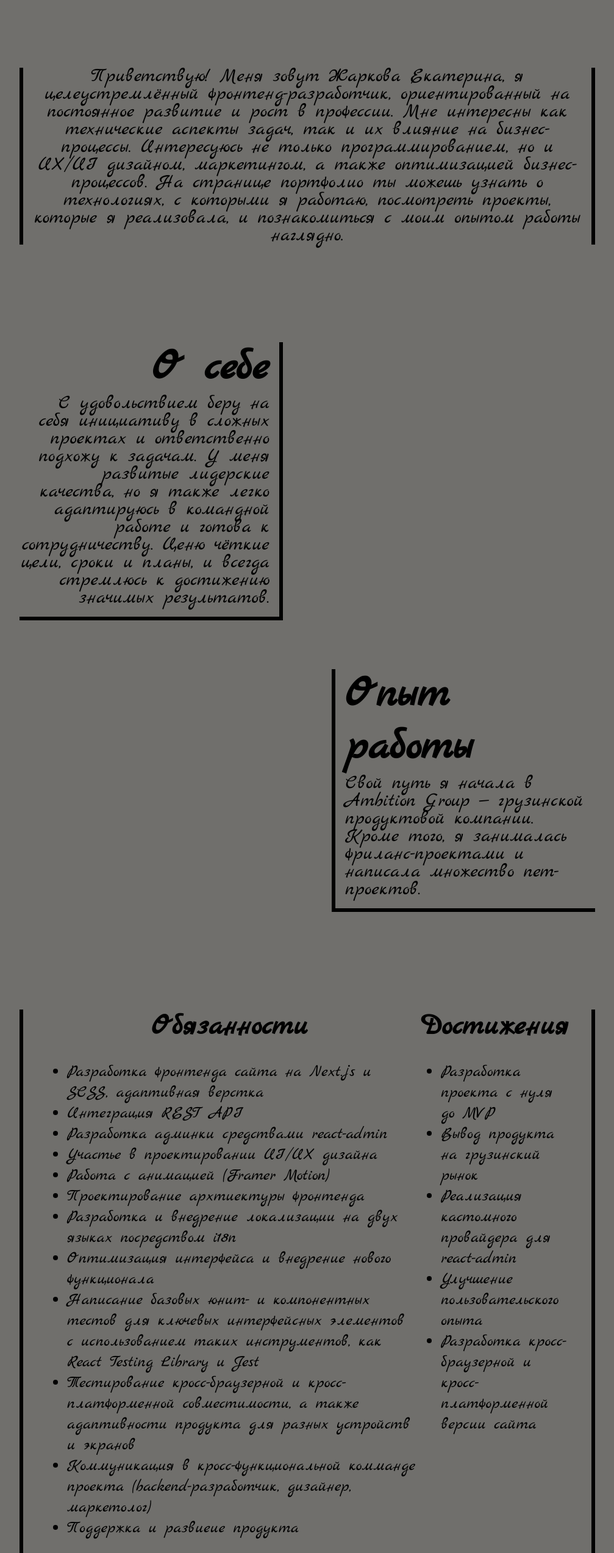
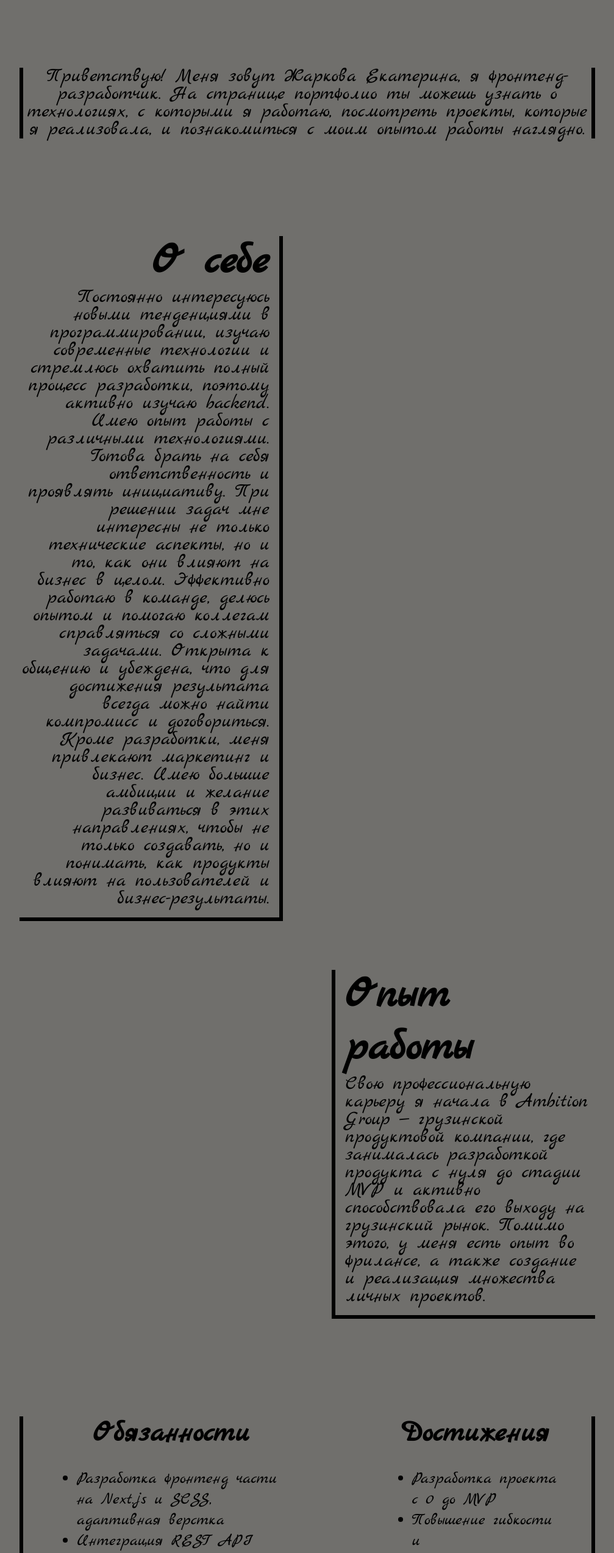
Before and after one commit to Rina2316/my-portfolio, a Next.js app: page / in a window 1280 px wide. Shown: the part 835-3381 px from the top of the page at 61% size, without its empty margins (136-1143 px from the left). Built offline with nearby package versions, Linux system fonts and the light colour scheme.

Commit message:
text changes

```diff
--- a/src/app/home.module.scss
+++ b/src/app/home.module.scss
@@ -1,4 +1,5 @@
 @import "../styles/abstracts/fonts.scss";
+@import "../styles/abstracts/variables.scss";
 
 
 .mainPageWrapper{
@@ -20,12 +21,25 @@ margin: 1rem 2rem;
 
 
 .greetingANDTechno{
+	display: flex;
+	justify-content: center;
+	align-items: center;
 		max-width: 80rem;
 		margin: 5rem auto;
 		border-left: 0.4rem solid black;
 		border-right: 0.4rem solid black;
-		padding:0 1rem;
 		text-align: center;
+		span{
+			color: $red-color;
+		}
+		ul{
+			margin: 0 auto;
+			list-style-type: none;
+			padding: 0 1rem;
+		}
+		li{
+			margin-bottom: 0.5rem;
+		}
 
 		@media (max-width: 480px) {
 
@@ -91,13 +105,17 @@ margin: 1rem 2rem;
 		justify-content: space-between;
 		border-left: 0.4rem solid black;
 		border-right: 0.4rem solid black;
-		padding:0 2rem;
+		padding:0 3rem;
 		margin: 10rem 0;
 
 		.firstList{
 			display: flex;
 			align-items: center;
 			flex-direction: column;
+			margin-right: 10rem;
+			@media (max-width: 480px) {
+				margin-right: 0;
+			}
 		}
 		.secondList{
 			display: flex;
--- a/src/app/page.tsx
+++ b/src/app/page.tsx
@@ -22,9 +22,8 @@ const Home: React.FC = () => {
   //   console.log(pathName)
   // }, [pathName]);
 
-  // Логика обрезания текста для проектов
   const modifiedProjects = projects.map((project) => {
-    const maxLength = 100; // Максимальная длина текста, после которой обрезается
+    const maxLength = 100;
     const isLongText = project.description.length > maxLength;
 
     return {
@@ -32,7 +31,7 @@ const Home: React.FC = () => {
       shortDescription: isLongText
         ? project.description.slice(0, maxLength) + "..."
         : project.description,
-      isLongText, // добавляем флаг, чтобы использовать в компоненте Works
+      isLongText,
     };
   });
 
@@ -42,7 +41,7 @@ const Home: React.FC = () => {
       <ScrollToTopButton />
       <Paragraph size="l" className={styles.greetingANDTechno}>
       Приветствую!
-Меня зовут Жаркова Екатерина, я целеустремлённый фронтенд-разработчик, ориентированный на постоянное развитие и рост в профессии. Мне интересны как технические аспекты задач, так и их влияние на бизнес-процессы. Интересуюсь не только программированием, но и UX/UI дизайном, маркетингом, а также оптимизацией бизнес-процессов.
+Меня зовут Жаркова Екатерина, я фронтенд-разработчик.
 
 На странице портфолио ты можешь узнать о технологиях, с которыми я работаю, посмотреть проекты, которые я реализовала, и познакомиться с моим опытом работы наглядно.
       </Paragraph>
@@ -51,46 +50,54 @@ const Home: React.FC = () => {
         <div className={styles.aboutMe}>
           <Htag tag="h2">О себе</Htag>
           <Paragraph size="l">
-          С удовольствием беру на себя инициативу в сложных проектах и ответственно подхожу к задачам. У меня развитые лидерские качества, но я также легко адаптируюсь в командной работе и готова к сотрудничеству.
-          Ценю чёткие цели, сроки и планы, и всегда стремлюсь к достижению значимых результатов.
+          Постоянно интересуюсь новыми тенденциями в программировании, изучаю современные технологии и стремлюсь охватить полный процесс разработки, поэтому активно изучаю backend. Имею опыт работы с различными технологиями. Готова брать на себя ответственность и проявлять инициативу.
+При решении задач мне интересны не только технические аспекты, но и то, как они влияют на бизнес в целом.
+Эффективно работаю в команде, делюсь опытом и помогаю коллегам справляться со сложными задачами.
+Открыта к общению и убеждена, что для достижения результата всегда можно найти компромисс и договориться. Кроме разработки, меня привлекают маркетинг и бизнес. Имею большие амбиции и желание развиваться в этих направлениях, чтобы не только создавать, но и понимать, как продукты влияют на пользователей и бизнес-результаты.
+
           </Paragraph>
         </div>
         <div className={styles.workExperience}>
           <Htag tag="h2">Опыт работы</Htag>
           <Paragraph size="l">
-Свой путь я начала в Ambition Group — грузинской продуктовой компании. Кроме того, я занималась фриланс-проектами и написала множество пет-проектов.
-          </Paragraph>
+          Свою профессиональную карьеру я начала в Ambition Group — грузинской продуктовой компании, где занималась разработкой продукта с нуля до стадии MVP и активно способствовала его выходу на грузинский рынок. Помимо этого, у меня есть опыт во фрилансе, а также создание и реализация множества личных проектов.         </Paragraph>
         </div>
       </div>
 
       <div className={styles.secondBlock}>
         <div className={styles.firstList}>
           <Htag tag="h3">Обязанности</Htag>
-          <ul>
-            <li> Разработка фронтенда сайта на Next.js и SCSS, адаптивная верстка</li>
-            <li> Интеграция REST API</li>
-            <li> Разработка админки средствами react-admin</li>
-            <li> Участье в проектировании UI/UX дизайна </li>
-            <li> Работа с анимацией (Framer Motion) </li>
-            <li> Проектирование архтиектуры фронтенда</li>
-            <li> Разработка и внедрение локализации на двух языках посредством i18n</li>
-            <li> Оптимизация интерфейса и внедрение нового функционала</li>
-            <li> Написание базовых юнит- и компонентных тестов для ключевых интерфейсных элементов c использованием таких инструментов, как React Testing Library и Jest</li>
-            <li> Тестирование кросс-браузерной и кросс-платформенной совместимости, а также адаптивности продукта для разных устройств и экранов</li>
-            <li> Коммуникация в кросс-функциональной комманде проекта (backend-разработчик, дизайнер, маркетолог) </li>
-            <li> Поддержка и развиеие продукта  </li>
-          </ul>
+<ul>
+  <li>Разработка фронтенд части на Next.js и SCSS, адаптивная верстка</li>
+  <li>Интеграция REST API</li>
+  <li>Разработка кастомных компонентов с возможностью лёгкой адаптации, изменения стилей и переиспользования</li>
+  <li>Участие в проектировании UI/UX дизайна</li>
+  <li>Работа с анимацией (Framer Motion)</li>
+  <li>Разработка и внедрение локализации на двух языках посредством i18n</li>
+  <li>Проектирование архитектуры фронтенда</li>
+  <li>Разработка админки средствами react-admin</li>
+  <li>Оптимизация интерфейса и внедрение нового функционала</li>
+  <li>Написание базовых юнит- и компонентных тестов для ключевых интерфейсных элементов с использованием таких инструментов, как React Testing Library и Jest</li>
+  <li>Тестирование кросс-браузерной и кросс-платформенной совместимости, а также адаптивности продукта для разных устройств и экранов</li>
+  <li>Коммуникация в кросс-функциональной команде проекта (backend-разработчик, тестировщик, дизайнер, маркетолог, project manager)</li>
+  <li>Peer Review</li>
+  <li>Поддержка и развитие продукта</li>
+</ul>
         </div>
 
         <div className={styles.secondList}>
           <Htag tag="h3">Достижения</Htag>
           <ul>
-            <li>Разработка проекта с нуля до MVP</li>
-            <li>Вывод продукта на грузинский рынок</li>
-            <li>Реализация кастомного провайдера для react-admin</li>
-            <li>Улучшение пользовательского опыта </li>
-            <li>Разработка кросс-браузерной и кросс-платформенной версии сайта</li>
-          </ul>
+  <li>Разработка проекта с 0 до MVP</li>
+  <li>Повышение гибкости и масштабируемости проекта</li>
+  <li>Обеспечение стабильности и корректности работы платформы</li>
+  <li>Оптимизация процессов разработки, посредством внедрения структурированных подходов и принципов DRY и SOLID</li>
+  <li>Разработка кросс-браузерной и кросс-платформенной версии сайта</li>
+  <li>Улучшение пользовательского опыта</li>
+  <li>Локализация на английский и грузинский языки при помощи i18n</li>
+  <li>Реализация кастомного провайдера для react-admin</li>
+</ul>
+
         </div>
       </div>
 
@@ -107,7 +114,17 @@ const Home: React.FC = () => {
 
       <div id="technologies">
         <Htag tag="h2" className={styles.tag}>Технологии</Htag>
-        <Paragraph size="l" className={styles.greetingANDTechno}>В основном я работаю с такими технологиями, как React/Next.js, ES6 JavaScript, TypeScript, SCSS, Redux и Node.js, а также использую такие инструменты как: Redux, React-admin, React Testing Library, i18n, Framer Motion, Yup, Formik и другие. Однако помимо этого, я имела опыт работы с Vue.JS, Pinia, Zustand, MobX, Node.JS, Express.JS и PostgreSQL, а также постоянно изучаю новые технологии.
+        <Paragraph size="l" className={styles.greetingANDTechno}>
+          <ul>
+            <li> <span>Frontend:</span> TypeScript, React.js, Next.js, ReactAdmin, Redux, i18n, Yup, Formik, Framer Motion, Axios, SVGR:next-svgr, React-hot-toast
+            </li>
+            <li><span> Backend: </span>
+            TypeScript, Node.js</li>
+            <li><span>БД: </span>
+              PostgreSQL</li>
+            <li><span>DevOps: </span>
+  Ngnix, Docker</li>
+          </ul>
         </Paragraph>
         <Technology />
       </div>
```
Also changed, not shown: src/components/Works/projects.ts (+8 -8 lines).
